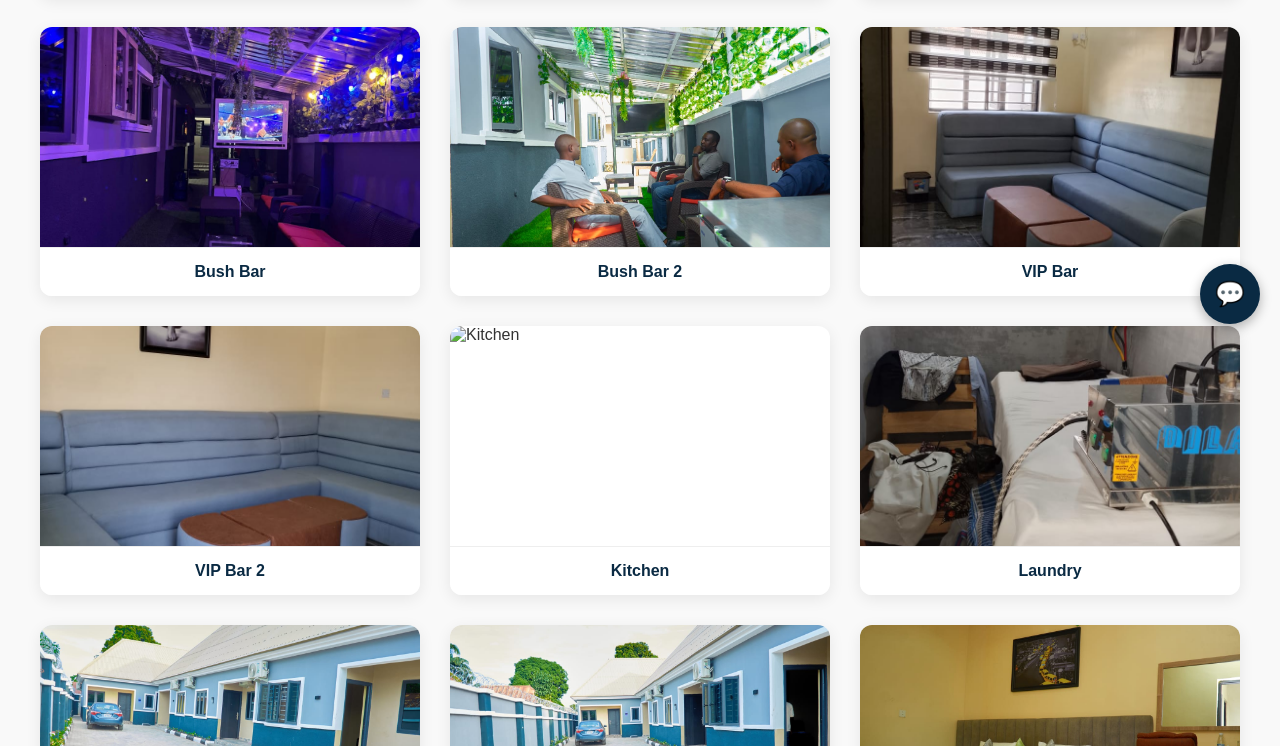
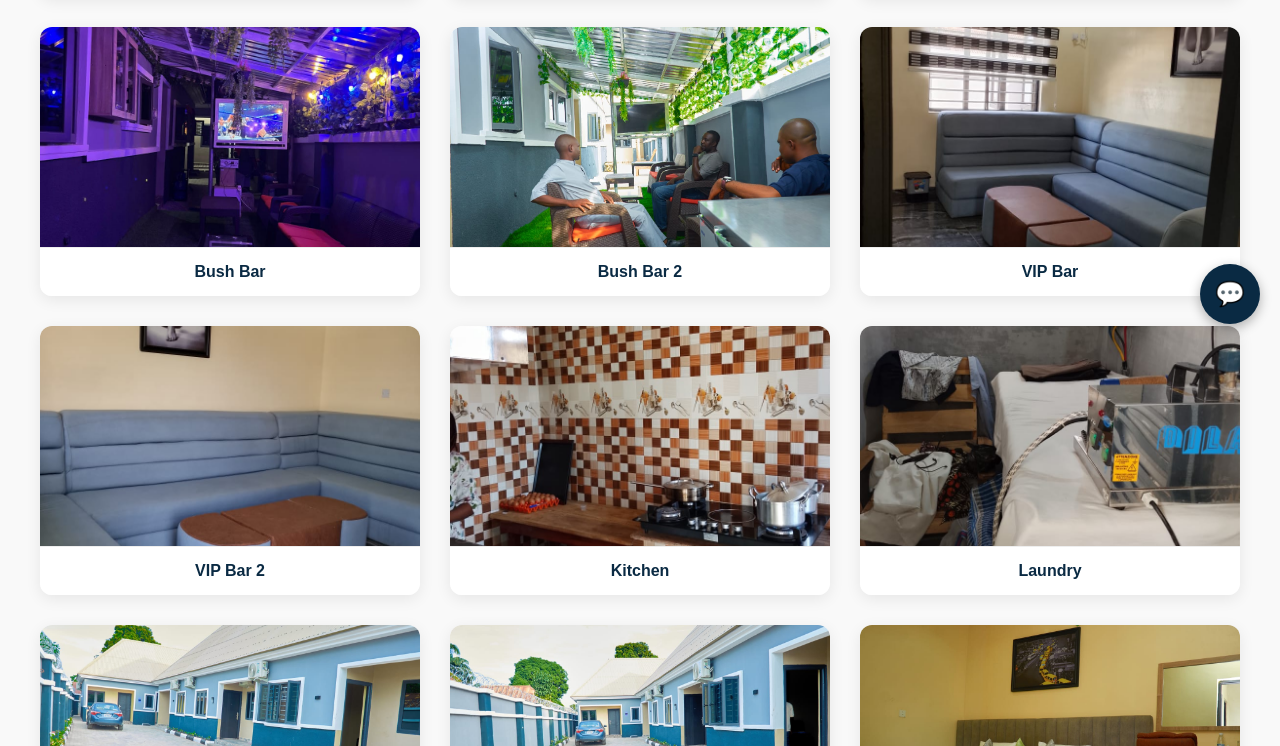
Before and after one commit to Ayar20/julsona-hotel-app, a website: page gallery.html in a window 1280 px wide. Shown: the part 456-1202 px from the top of the page. Drawn offline with Linux system fonts and the light colour scheme.

Commit message:
Fix typo in kitchen gallery image path

```diff
--- a/gallery.html
+++ b/gallery.html
@@ -46,7 +46,7 @@
                 <div class="gallery-caption">VIP Bar 2</div>
             </div>
             <div class="gallery-item">
-                <img src="Kitchen.jpeg" alt="Kitchen" onclick="openLightbox(this.src)">
+                <img src="Kittchen.jpeg" alt="Kitchen" onclick="openLightbox(this.src)">
                 <div class="gallery-caption">Kitchen</div>
             </div>
             <div class="gallery-item">
```
